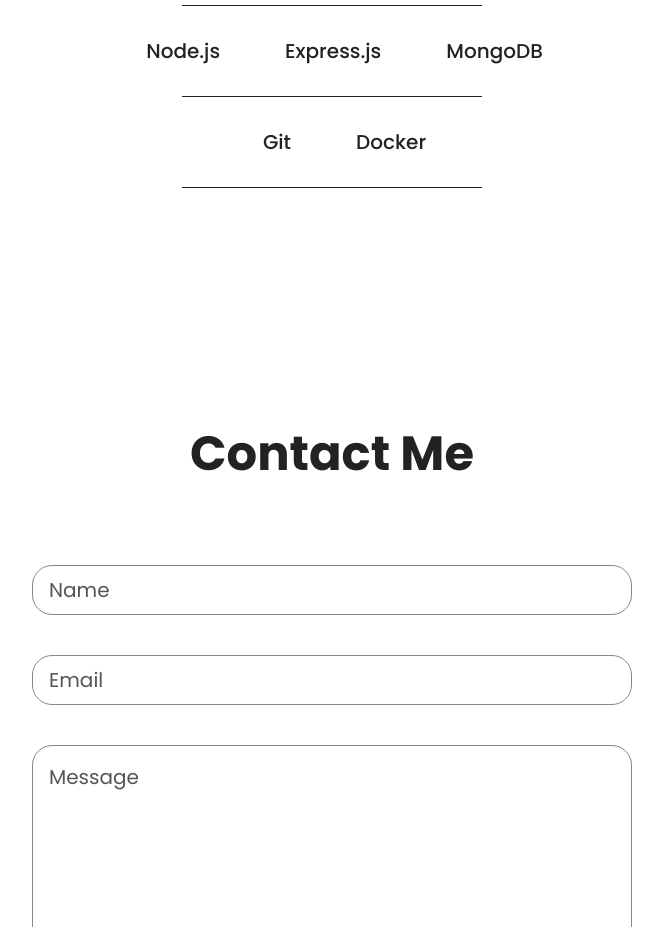
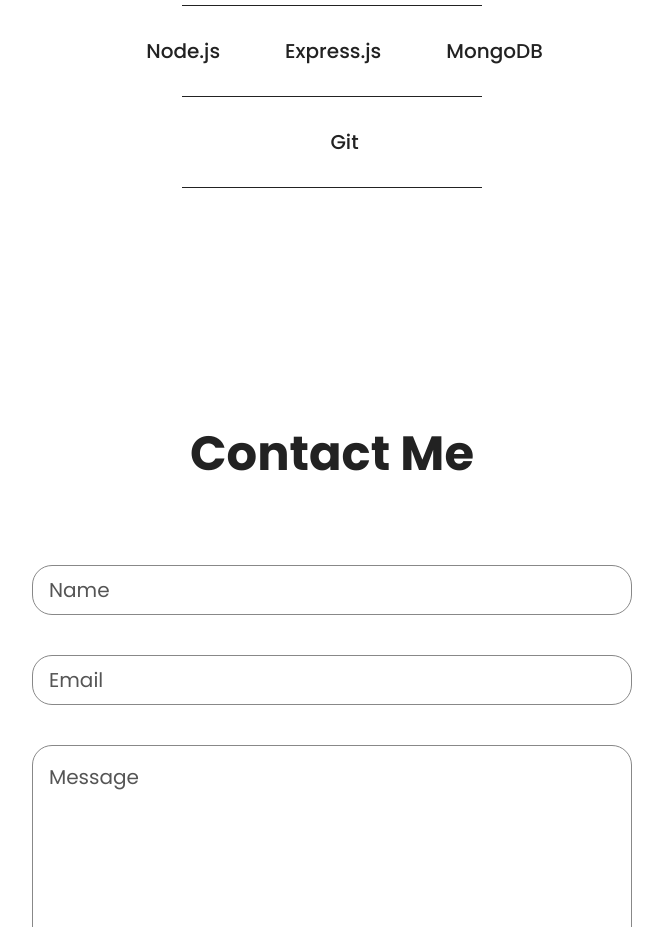
Before and after one commit to Imanuelchibuzor/ii-portfolio, a React (Vite) app: page / in a window 1280 px wide. Shown: the part 3880-4807 px from the top of the page, without its empty margins (308-971 px from the left). Built offline with nearby package versions, Linux system fonts and the light colour scheme.

Commit message:
removed docker from skills list

```diff
--- a/src/sections/Skills/Skills.jsx
+++ b/src/sections/Skills/Skills.jsx
@@ -22,7 +22,6 @@ function Skills() {
       <hr />
       <div className={styles.skillList}>
         <SkillList src={checkMarkIcon} skill="Git" />
-        <SkillList src={checkMarkIcon} skill="Docker" />
       </div>
       <hr />
     </section>
```
